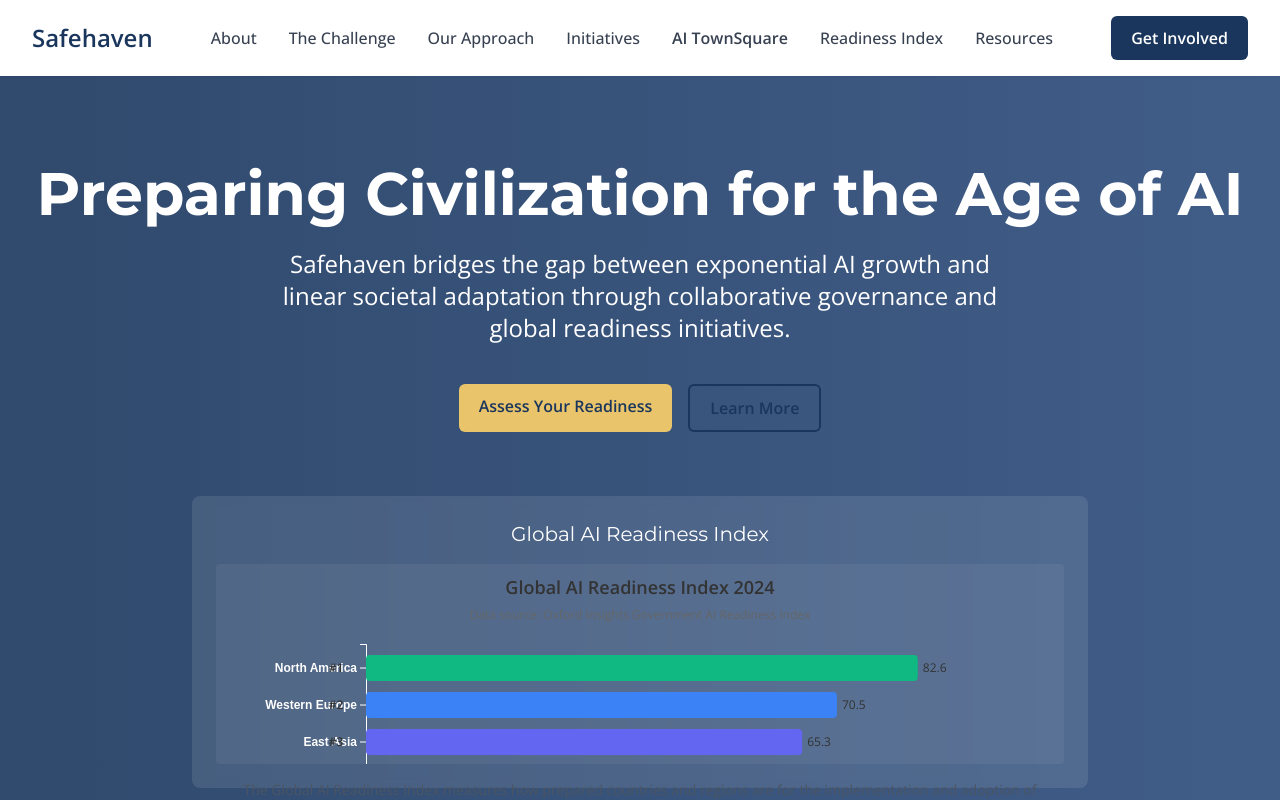
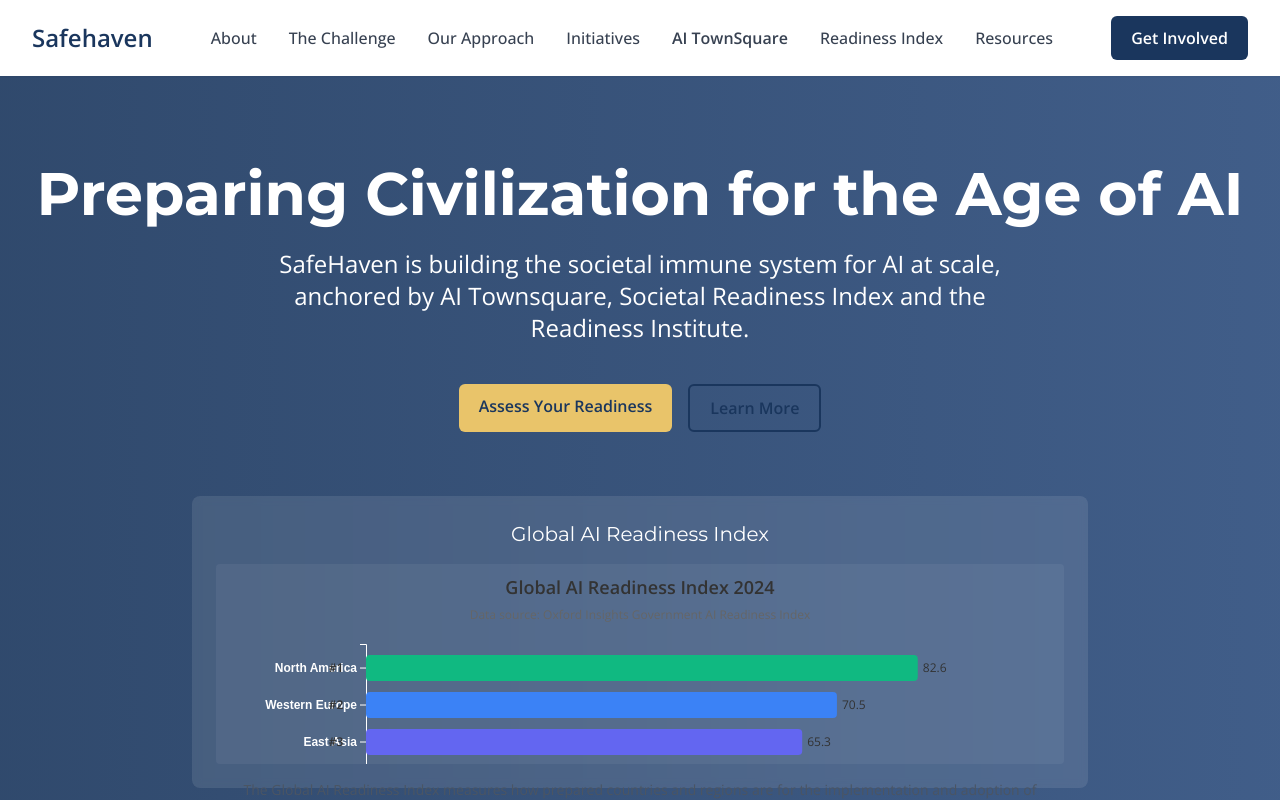
Before and after one commit to allansendagi/safehaven, a Next.js app: page / in a window 1280 px wide. Shown: the top 800 px of the page. Built offline with nearby package versions, Linux system fonts and the light colour scheme; no server answers.

Commit message:
Update Hero.tsx
Changed safehaven's description

```diff
--- a/src/components/Hero.tsx
+++ b/src/components/Hero.tsx
@@ -16,7 +16,7 @@
         </h1>
 
         <p className="text-xl md:text-2xl max-w-3xl mx-auto mb-10 animate-fade-in">
-          Safehaven bridges the gap between exponential AI growth and linear societal adaptation through collaborative governance and global readiness initiatives.
+          SafeHaven is building the societal immune system for AI at scale, anchored by AI Townsquare, Societal Readiness Index and the Readiness Institute.
         </p>
 
         <div className="flex flex-col sm:flex-row gap-4 justify-center animate-slide-up">
```
